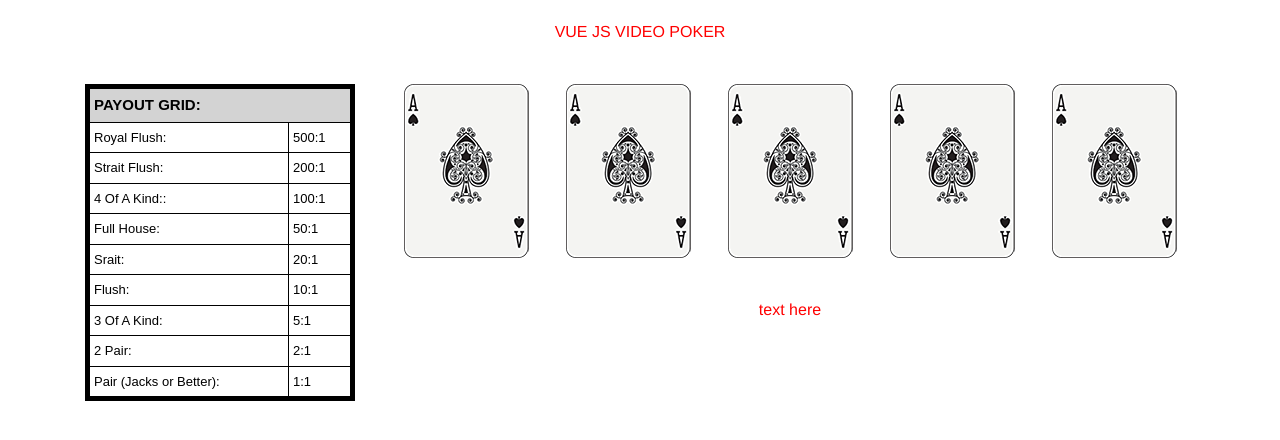
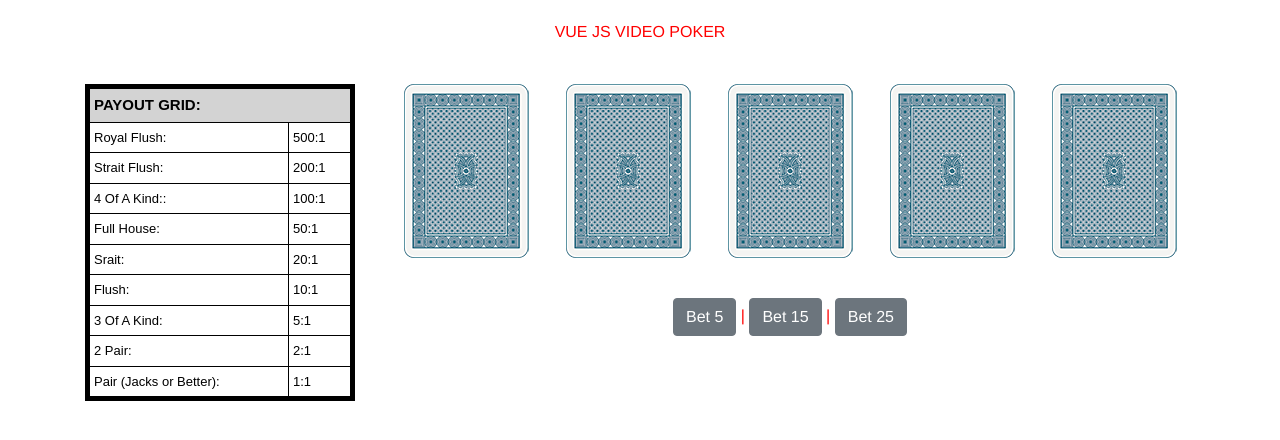
Before and after one commit to lionelricky/vidPoker, a Vue app: page / in a window 1280 px wide. Shown: the top 440 px of the page. Built offline with nearby package versions, Linux system fonts and the light colour scheme.

Commit message:
modified:   package-lock.json 	modified:   package.json 	modified:   src/App.vue 	modified:   src/assets/css/styles.scss 	modified:   src/main.js

```diff
--- a/package.json
+++ b/package.json
@@ -11,6 +11,7 @@
     "bootstrap": "^4.3.1",
     "bootstrap-vue": "^2.0.0-rc.27",
     "core-js": "^2.6.5",
+    "lodash": "^4.17.15",
     "vue": "^2.6.10"
   },
   "devDependencies": {
--- a/src/App.vue
+++ b/src/App.vue
@@ -33,25 +33,15 @@
           <!--- cards -->
             <div class="container">
               <div class="row">
-                <div class="col-sm">
-                  <img src="./assets/images/101.png">
+                <div v-for="(card, index) in hand" :key="index" class="col-sm">
+                  <!-- <img v-bind:src="imgPath+card"> -->
+                  <span @click="discard(index)" class="cardBut" :style="{'pointer-events':card.disabled?'none':'auto'}"><img v-bind:src="require('@/assets/images/'+card.name)"></span>
                 </div>
-                <div class="col-sm">
-                    <img src="./assets/images/101.png">
-                </div>
-                <div class="col-sm">
-                    <img src="./assets/images/101.png">
-                </div>
-                <div class="col-sm">
-                    <img src="./assets/images/101.png">
-                </div>
-                  <div class="col-sm">
-                      <img src="./assets/images/101.png">
-                  </div>
               </div>
               <div class="row">
                   <div class="col-sm-12" style="padding-top: 40px;">
-                     text here
+                      <b-button v-if="gameOn" @click="discardCards()">Continue</b-button>
+                      <div v-if="betSet"><b-button @click="bet(5)">Bet 5</b-button> | <b-button @click="bet(15)">Bet 15</b-button> | <b-button @click="bet(25)">Bet 25</b-button> </div>
                   </div>
               </div>
             </div>
@@ -69,5 +59,72 @@
 
 export default {
   name: 'app',
-}
+  data(){
+    return{
+      hand:[],
+      gameOn: false,
+      betSet: true,
+      betValue: 0,
+      changeCards: false,
+      money: 50,
+      }
+    },
+    created(){
+        this.buildEmptyHand()
+    },
+    methods:{
+      buildEmptyHand(){
+        for(let i=0; i<5; i++){
+          this.hand.push({name:'back.png', face:0, suit:0, discarded: false, disabled: true})
+        }
+      },
+      bet(value){
+        this.betSet = !this.betSet
+        this.betValue = value
+        this.deal()
+      },
+      deal(){
+        //game status
+        this.gameOn = !this.gameOn
+        let handcomplete = 0
+        let validCard = true
+        let currentCard = []
+        // populate hand
+        while(handcomplete < 5){
+          validCard = true
+          currentCard = this.drawCard()
+          this.hand.forEach(card => {
+            if(currentCard[0] == card.suit && currentCard[1] == card.value){
+              validCard = false
+              }
+          });
+          if(validCard){
+            this.hand[handcomplete].suit= currentCard[0]
+            this.hand[handcomplete].face= currentCard[1]
+            this.hand[handcomplete].name = (currentCard[0]*100) + currentCard[1] + '.png'
+            this.hand[handcomplete].disabled = false
+            handcomplete++
+          }
+        }
+        //discard cards
+        this.changeCards = !this.changeCards
+      },
+      drawCard(){
+        let suit = _.random(1,4);
+        let face = _.random(1,13);
+        let cardNow = [suit, face]
+        return cardNow
+      },
+      discard(index){
+        if(this.hand[index].discarded == false){
+          this.hand[index].name = 'back.png'
+          this.hand[index].discarded = true
+        }else{
+          this.hand[index].name = (this.hand[index].suit * 100) + this.hand[index].face +'.png'
+          this.hand[index].discarded = false
+        }
+
+      },
+    }
+  }
 </script>
--- a/src/assets/css/styles.scss
+++ b/src/assets/css/styles.scss
@@ -6,6 +6,10 @@
   text-align: center;
   color: red;
   margin-top: 20px;
+}
+
+.cardBut{
+  cursor: pointer;
 }
 
 table.minimalistBlack {
--- a/src/main.js
+++ b/src/main.js
@@ -10,6 +10,8 @@ Vue.use(BootstrapVue)
 
 import './assets/css/styles.scss'
 
+import _ from 'lodash';
+
 new Vue({
   render: h => h(App)
 }).$mount('#app')
```
Also changed, not shown: 1 other file (tests, documents, lock files or other folders).
